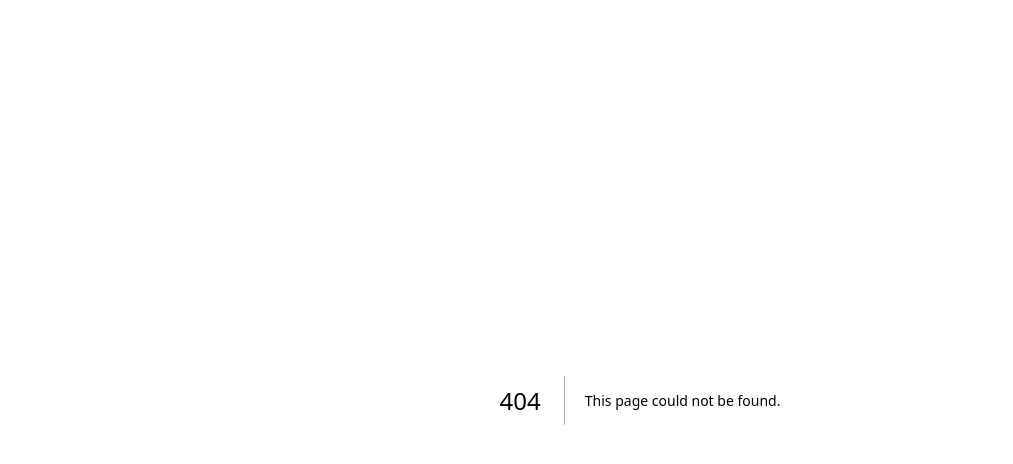
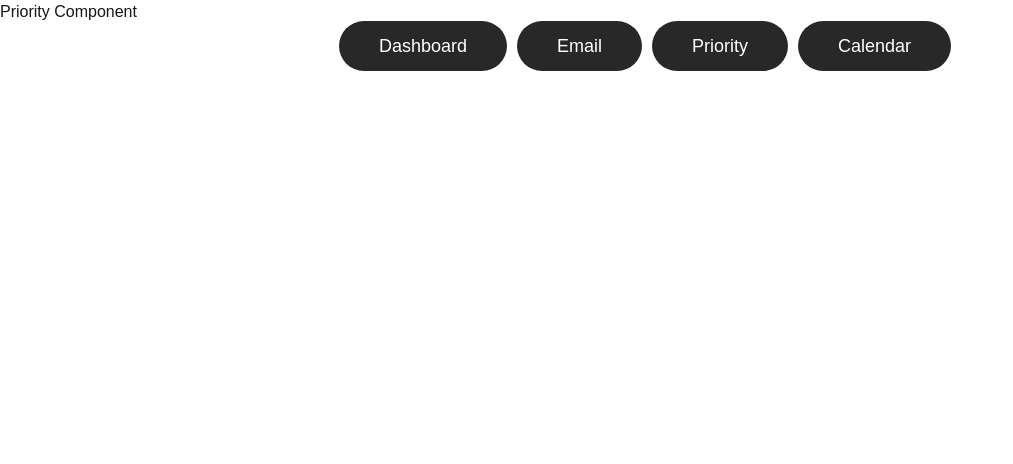
Before and after one commit to reuben-philip/mindframe, a Next.js app: page /priority in a window 1280 px wide. Before the commit this address had no page. Shown: the top 464 px of the page, without its empty margins (0-1013 px from the left). Built offline with nearby package versions, Linux system fonts and the light colour scheme.

Commit message:
started setting up the shell for the email part of the app

```diff
--- a/app/calender/calender.tsx
+++ /dev/null
@@ -1,9 +0,0 @@
-import React from 'react';
-
-export default function Calendar() {
-    return (
-        <div>
-            <h1>Calendar</h1>
-        </div>
-    );
-}
--- /dev/null
+++ b/app/calender/page.tsx
@@ -0,0 +1,17 @@
+import React from 'react';
+import Link from "next/link";
+export default function Calendar() {
+    return (
+        <div>
+            <div className = "nav-bar">
+                <nav>
+                <Link className = "nav-link" href="/dashboard">Dashboard</Link>
+                <Link className = "nav-link" href="/email">Email</Link>
+                <Link className = "nav-link" href="/priority">Priority</Link>
+                <Link className = "nav-link" href="/calender">Calendar</Link>
+                </nav>
+            </div>
+            <h1>Calendar</h1>
+        </div>
+    );
+}
--- a/app/dashboard/page.tsx
+++ b/app/dashboard/page.tsx
@@ -18,7 +18,7 @@ export default function Dashboard() {
           <Link className = "nav-link" href="/dashboard">Dashboard</Link>
           <Link className = "nav-link" href="/email">Email</Link>
           <Link className = "nav-link" href="/priority">Priority</Link>
-          <Link className = "nav-link" href="/calendar">Calendar</Link>
+          <Link className = "nav-link" href="/calender">Calendar</Link>
         </nav>
       </div>
 
--- a/app/email/email.tsx
+++ /dev/null
@@ -1,9 +0,0 @@
-import React from 'react';
-
-export default function Email() {
-    return (
-        <div>
-            <h1>Email Component</h1>
-        </div>
-    );
-}
--- /dev/null
+++ b/app/email/page.tsx
@@ -0,0 +1,45 @@
+"use client"
+import React from 'react';
+import Link from "next/link";
+import { UserButton, useUser } from "@clerk/nextjs";
+
+export default function Email() {
+    return (
+        <div>
+            <div className = "nav-bar">
+                <nav>
+                <Link className = "nav-link" href="/dashboard">Dashboard</Link>
+                <Link className = "nav-link" href="/email">Email</Link>
+                <Link className = "nav-link" href="/priority">Priority</Link>
+                <Link className = "nav-link" href="/calender">Calendar</Link>
+                </nav>
+            </div>
+
+            <div className = "user-button">
+                <UserButton />
+            </div>
+
+            <div className = "email-card">
+                <div className = "email-header">
+                    <h2> Emails </h2>
+                </div>
+
+                <div className = "email-card-body">
+                    <p> Email 1 </p>
+                    <p> Email 2 </p>
+                    <p> Email 3 </p>
+                </div>
+            </div>
+
+            <div className = "unread-card">
+                <div className= "unread-header">
+                    <h2> Unread Emails</h2>
+                </div>
+                <div className = "unread-card-body">
+                    <p> 30 unread Emails</p>
+                </div>
+            </div>
+
+        </div>
+    );
+}
--- a/app/globals.css
+++ b/app/globals.css
@@ -152,8 +152,8 @@ h1.login-title {
 
 .nav-bar{
   position: fixed;
-  top: 20;
-  left: 0;
+  top: 2%;
+  left: 0%;
   width: 100%;
   height: 60px;
   display: flex;
@@ -172,3 +172,43 @@ h1.login-title {
   padding: 15px 40px;
   cursor: pointer;
 }
+
+.email-card {
+  border: 1px solid whitesmoke;
+  border-radius: 8px;
+  padding: 16px;
+  box-shadow: 0 2px 4px rgba(0, 0, 0, 0.1);
+  width: 500px;
+  height: 800px;
+  background-color: rgba(0, 0, 0, 0.1);
+  margin: 16px auto;
+  position: absolute;
+  top: 10%;
+  left: 5%;
+}
+
+.email-header {
+  border-bottom: 3px solid #ddd;
+  margin-bottom: 12px;
+  padding-bottom: 8px;
+}
+
+.unread-card {
+  border: 1px solid whitesmoke;
+  border-radius: 8px;
+  padding: 16px;
+  box-shadow: 0 2px 4px rgba(0, 0, 0, 0.1);
+  width: 500px;
+  height: 200px;
+  background-color: rgba(0, 0, 0, 0.1);
+  margin: 16px auto;
+  position: absolute;
+  top: 10%;
+  left: 35%;
+}
+
+.unread-header {
+  border-bottom: 3px solid #ddd;
+  margin-bottom: 12px;
+  padding-bottom: 8px;
+}
--- /dev/null
+++ b/app/priority/page.tsx
@@ -0,0 +1,17 @@
+import React from 'react';
+import Link from "next/link";
+export default function Priority() {
+    return (
+        <div>
+            <div className = "nav-bar">
+                <nav>
+                <Link className = "nav-link" href="/dashboard">Dashboard</Link>
+                <Link className = "nav-link" href="/email">Email</Link>
+                <Link className = "nav-link" href="/priority">Priority</Link>
+                <Link className = "nav-link" href="/calender">Calendar</Link>
+                </nav>
+            </div>
+            <h1>Priority Component</h1>
+        </div>
+    );
+}
--- a/app/priority/priority.tsx
+++ /dev/null
@@ -1,9 +0,0 @@
-import React from 'react';
-
-export default function Priority() {
-    return (
-        <div>
-            <h1>Priority Component</h1>
-        </div>
-    );
-}
```
